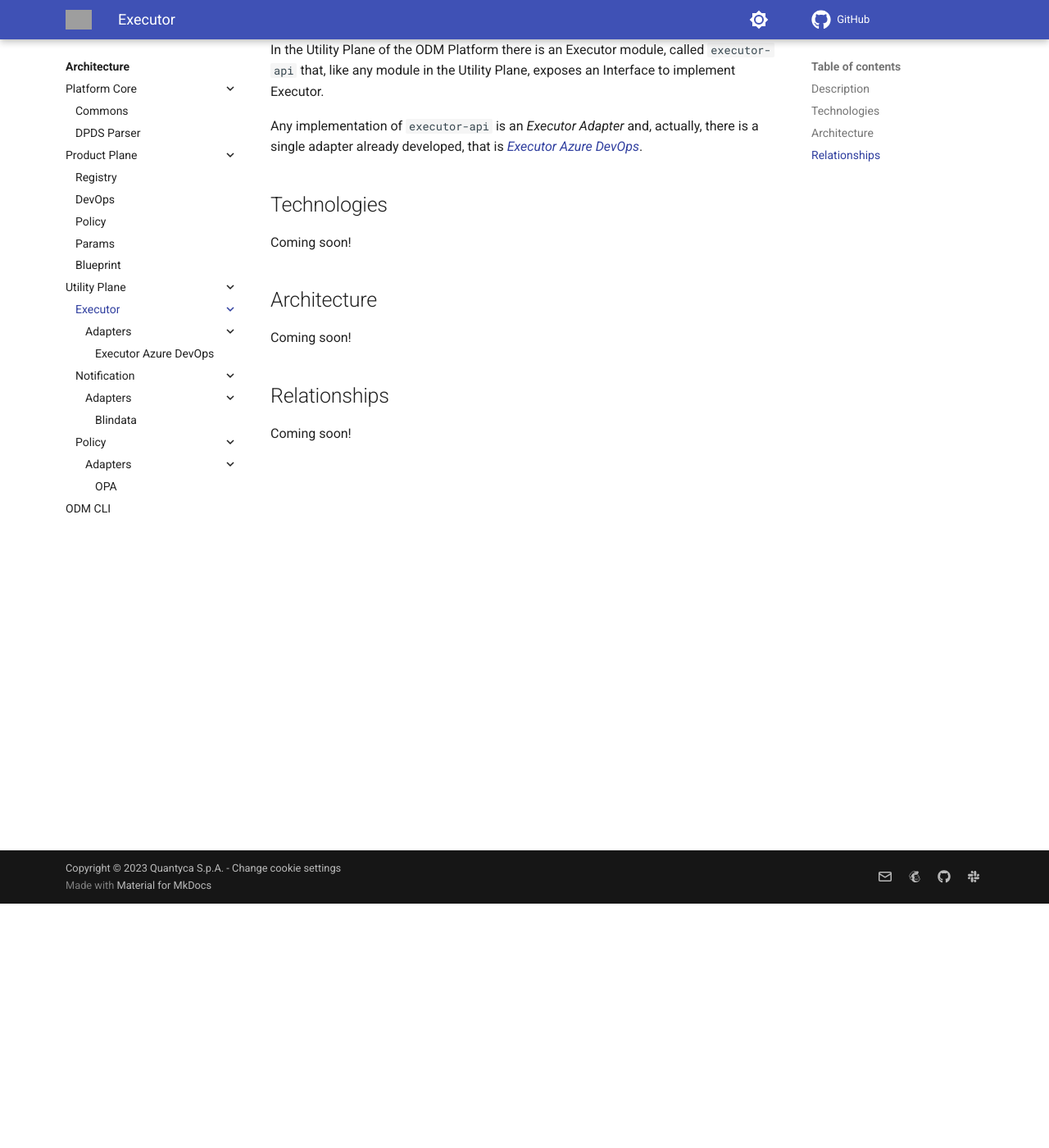
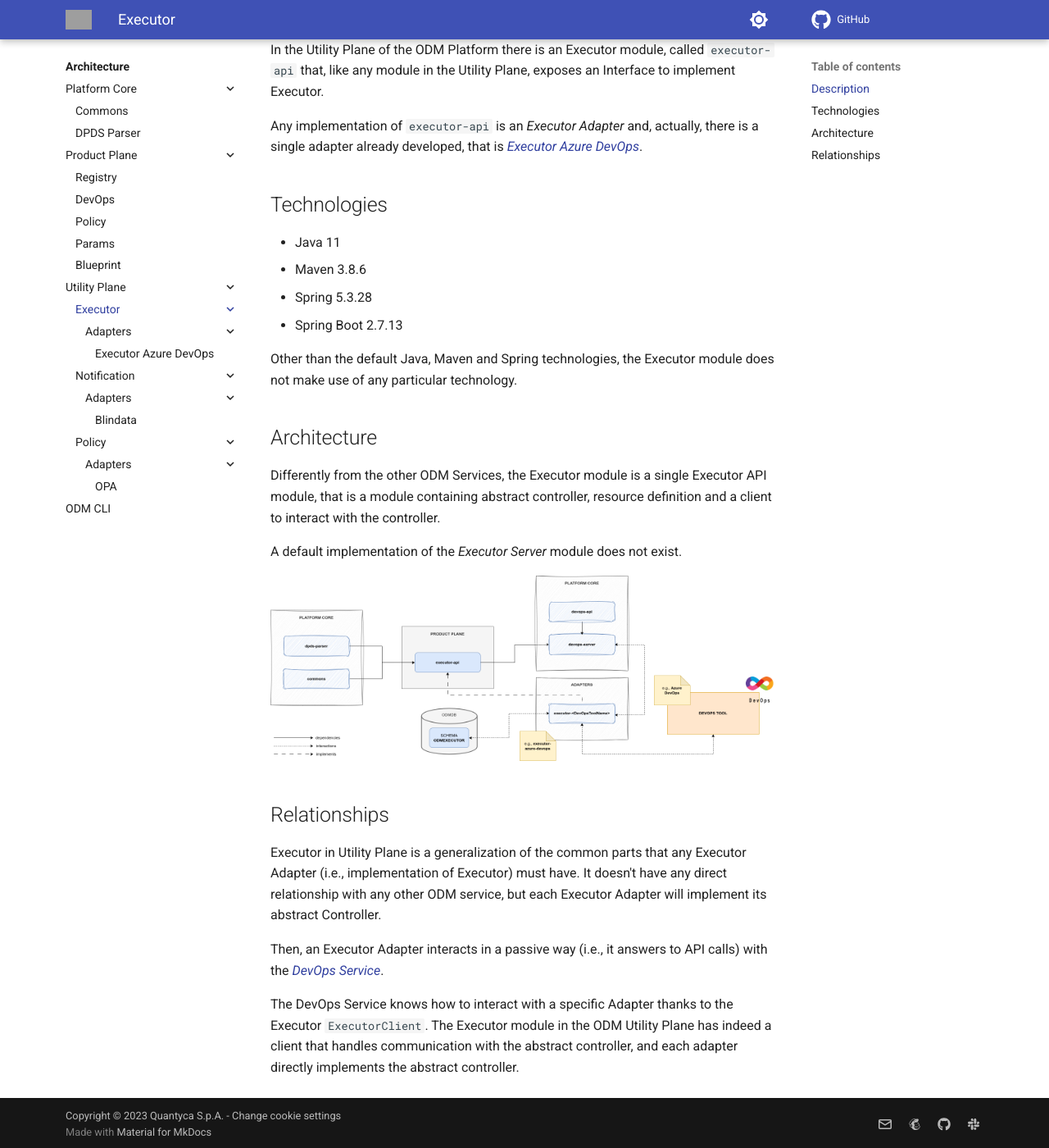
Before and after one commit to opendatamesh-initiative/odm-site-platform, an MkDocs documentation site: the page built from docs/architecture/utility-plane/executor/index.md, in a window 1280 px wide and 1400 px high, scrolled down 298 px. Shown: the whole window at 82% size. Built offline with MkDocs 1.6.1 and Material for MkDocs 9.7.7, drawn with Linux system fonts in a browser that asks for light colours; comment, search, counter and statistics services are not loaded; some of the changed text lies outside the part shown; grey boxes are pictures that could not be loaded.

Commit message:
Minor edits on Executor index page

```diff
--- a/docs/architecture/utility-plane/executor/index.md
+++ b/docs/architecture/utility-plane/executor/index.md
@@ -12,10 +12,32 @@ Any implementation of `executor-api` is an _Executor Adapter_ and, actually, the
 adapter already developed, that is [_Executor Azure DevOps_](adapters/executor-azuredevops.md).
 
 ## Technologies
-Coming soon!
+* Java 11
+* Maven 3.8.6
+* Spring 5.3.28
+* Spring Boot 2.7.13
+
+Other than the default Java, Maven and Spring technologies,
+the Executor module does not make use of any particular technology.
 
 ## Architecture
-Coming soon!
+Differently from the other ODM Services, the Executor module is a single Executor API module,
+that is a module containing abstract controller, resource definition and a client to interact with the controller.
+
+A default implementation of the _Executor Server_ module does not exist.
+
+
+![Executor-diagram](../../../images/architecture/utility-plane/executor/executor-architecture.png)
 
 ## Relationships
-Coming soon!
+Executor in Utility Plane is a generalization of the common parts that any
+Executor Adapter (i.e., implementation of Executor) must have.
+It doesn't have any direct relationship with any other ODM service,
+but each Executor Adapter will implement its abstract Controller.
+
+Then, an Executor Adapter interacts in a passive way (i.e., it answers to API calls) with the
+[_DevOps Service_](../../product-plane/devops.md).
+
+The DevOps Service knows how to interact with a specific Adapter thanks to the Executor
+`ExecutorClient`. The Executor module in the ODM Utility Plane has indeed a client that handles communication with
+the abstract controller, and each adapter directly implements the abstract controller.
```
Also changed, not shown: other parts of docs/architecture/utility-plane/executor/index.md (+1 -1 lines), docs/images/architecture/utility-plane/executor/executor-architecture.png (added).
